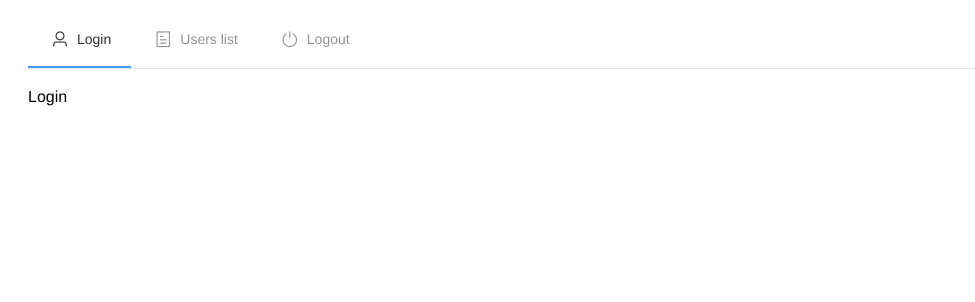
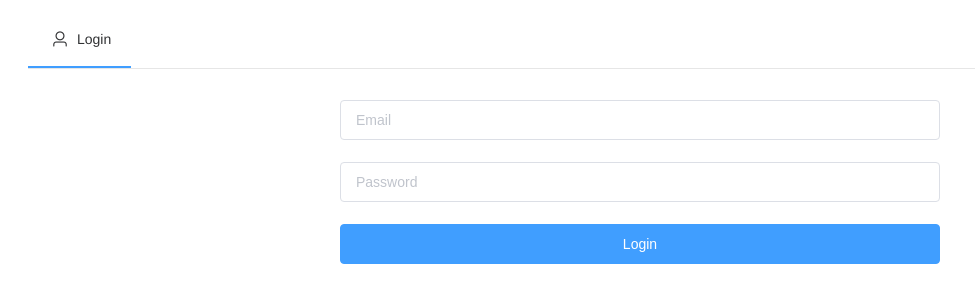
Before and after one commit to adal6a/UsersTimeLogged, a Vue app in the folder frontend/: page / in a window 1280 px wide. Both pictures are taken after a click on the item "Login". Shown: the top 302 px of the page, without its empty margins (0-975 px from the left). Built offline with nearby package versions, Linux system fonts and the light colour scheme.

Commit message:
logic authentication in frontend login, logout included

```diff
--- a/frontend/src/App.vue
+++ b/frontend/src/App.vue
@@ -3,19 +3,19 @@
     <el-container>
       <el-header>
         <el-menu :router="true" :default-active="activeIndex" mode="horizontal">
-          <el-menu-item index="login" :route="{ name: 'login' }">
+          <el-menu-item v-if="!tokenAuthentication" index="login" :route="{ name: 'login' }">
             <template slot="title">
               <i class="el-icon-user"></i>
               <span>Login</span>
             </template>
           </el-menu-item>
-          <el-menu-item index="users" :route="{ name: 'users' }">
+          <el-menu-item v-if="tokenAuthentication" index="users" :route="{ name: 'users' }">
             <template slot="title">
               <i class="el-icon-tickets"></i>
               <span>Users list</span>
             </template>
           </el-menu-item>
-          <el-menu-item index="logout">
+          <el-menu-item v-if="tokenAuthentication" index="logout" @click="logout">
             <template slot="title">
               <i class="el-icon-switch-button"></i>
               <span>Logout</span>
@@ -29,11 +29,19 @@
 </template>
 
 <script>
+
+import { mapGetters } from 'vuex'
+
 export default {
   data() {
     return {
       activeIndex: 'login'
     }
+  },
+  computed: {
+    ...mapGetters({
+      tokenAuthentication: 'tokenAuthentication'
+    })
   },
   watch: {
     $route (to) {
@@ -41,7 +49,14 @@ export default {
     }
   },
   methods: {
-
+    async logout() {
+      try {
+        await this.$store.dispatch('logout');
+        await this.$router.push({ name: 'login' })
+      } catch (error) {
+        this.error = error.response.data.message;
+      }
+    }
   }
 
 }
--- /dev/null
+++ b/frontend/src/api/authentication.js
@@ -0,0 +1,15 @@
+import request from "./request";
+
+export default {
+    createSession() {
+        return request.get('/sanctum/csrf-cookie');
+    },
+
+    login(params) {
+        return request.post('/api/v1/login', params);
+    },
+
+    logout() {
+        return request.get('/api/v1/logout');
+    }
+};
--- a/frontend/src/store/index.js
+++ b/frontend/src/store/index.js
@@ -1,15 +1,47 @@
 import Vue from 'vue'
 import Vuex from 'vuex'
+import authentication from '../api/authentication';
+import authLocalStorage from '../utils/authLocalStorage'
 
-Vue.use(Vuex)
+Vue.use(Vuex);
 
 export default new Vuex.Store({
-  state: {
-  },
-  mutations: {
-  },
-  actions: {
-  },
   modules: {
+    auth: {
+      state: {
+        tokenAuthentication: authLocalStorage.getToken()
+      },
+
+      getters: {
+        tokenAuthentication: state => state.tokenAuthentication
+      },
+
+      mutations: {
+        SET_TOKEN(state, tokenAuthentication) {
+          state.tokenAuthentication = tokenAuthentication;
+        }
+      },
+
+      actions: {
+        async login({ commit }, userData) {
+          await authentication.createSession();
+
+          const { data } = await authentication.login(userData);
+          const token = data.data;
+
+          commit('SET_TOKEN', token)
+
+          authLocalStorage.setToken(token);
+        },
+
+        async logout({ commit }) {
+          await authentication.logout();
+
+          commit('SET_TOKEN', null);
+
+          authLocalStorage.removeToken();
+        }
+      }
+    }
   }
-})
+});
--- /dev/null
+++ b/frontend/src/utils/authLocalStorage.js
@@ -0,0 +1,15 @@
+const tokenKey = 'token_auth'
+
+export default {
+    getToken() {
+        return localStorage.getItem(tokenKey)
+    },
+
+    setToken(token) {
+        return localStorage.setItem(tokenKey, token)
+    },
+
+    removeToken() {
+        return localStorage.setItem(tokenKey, null)
+    }
+}
--- a/frontend/src/views/authentication/Login.vue
+++ b/frontend/src/views/authentication/Login.vue
@@ -1,15 +1,85 @@
 <template>
   <div>
-    Login
+    <el-row :gutter="24" type="flex" justify="center">
+      <el-col :span="12">
+        <el-alert
+            v-if="error !== null"
+            :title="error"
+            type="error"
+            show-icon>
+        </el-alert>
+
+        <el-form :model="userForm" style="margin-top: 12px;">
+          <el-form-item prop="usuario">
+            <el-input
+                v-model="userForm.email"
+                placeholder="Email"
+                name="email"
+                type="text"
+                tabindex="1"
+                autocomplete="on"
+            />
+          </el-form-item>
+
+          <el-form-item prop="password">
+            <el-input
+                v-model="userForm.password"
+                placeholder="Password"
+                name="password"
+                tabindex="2"
+                autocomplete="on"
+                @keyup.enter.native="login"
+            />
+          </el-form-item>
+
+          <el-button
+              :loading="loading"
+              type="primary"
+              style="width:100%;margin-bottom:30px;"
+              @click.native.prevent="login"
+          >
+            Login
+          </el-button>
+        </el-form>
+      </el-col>
+    </el-row>
   </div>
 </template>
 
 <script>
+
 export default {
-  name: "Login.vue"
+  name: 'Login',
+
+  data() {
+    return {
+      userForm: {
+        email: '',
+        password: ''
+      },
+      loading: false,
+      error: null
+    }
+  },
+
+  methods: {
+    async login() {
+      this.error = null;
+
+      try {
+        this.loading = true;
+
+        await this.$store.dispatch('login', this.userForm);
+        this.loading = false;
+        this.error = null;
+
+        await this.$router.push({ name: 'users' });
+      } catch (error) {
+        this.error = error.response.data.message;
+      } finally {
+        this.loading = false;
+      }
+    }
+  }
 }
 </script>
-
-<style scoped>
-
-</style>
```
Also changed, not shown: 2 other files (tests, documents, lock files or other folders).
